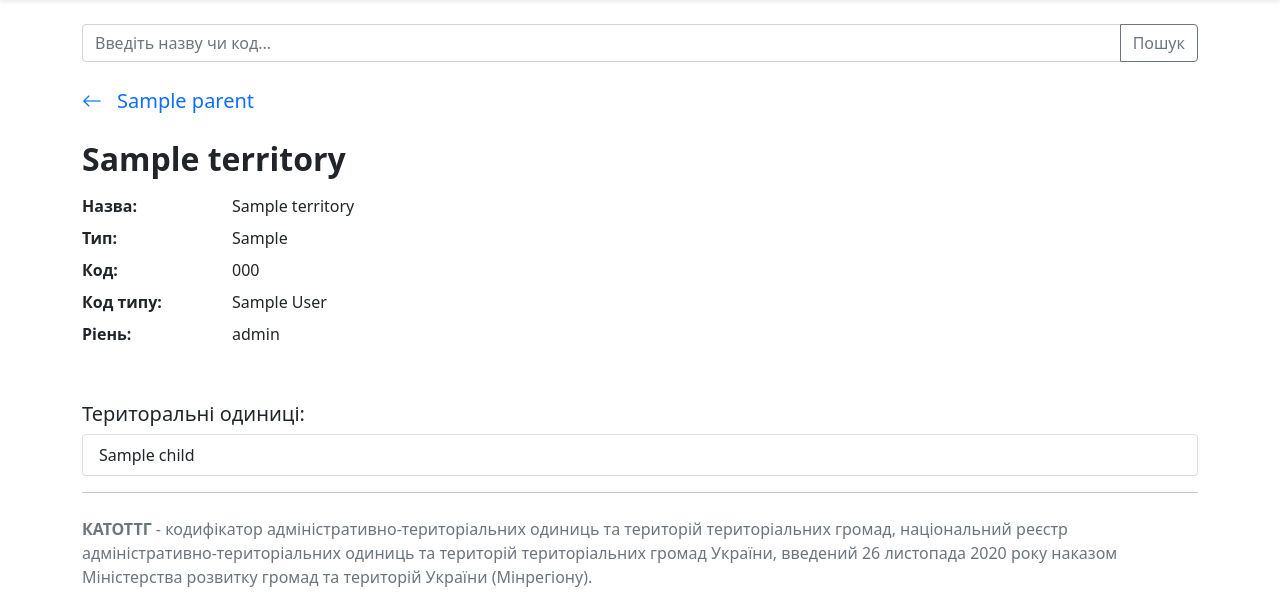
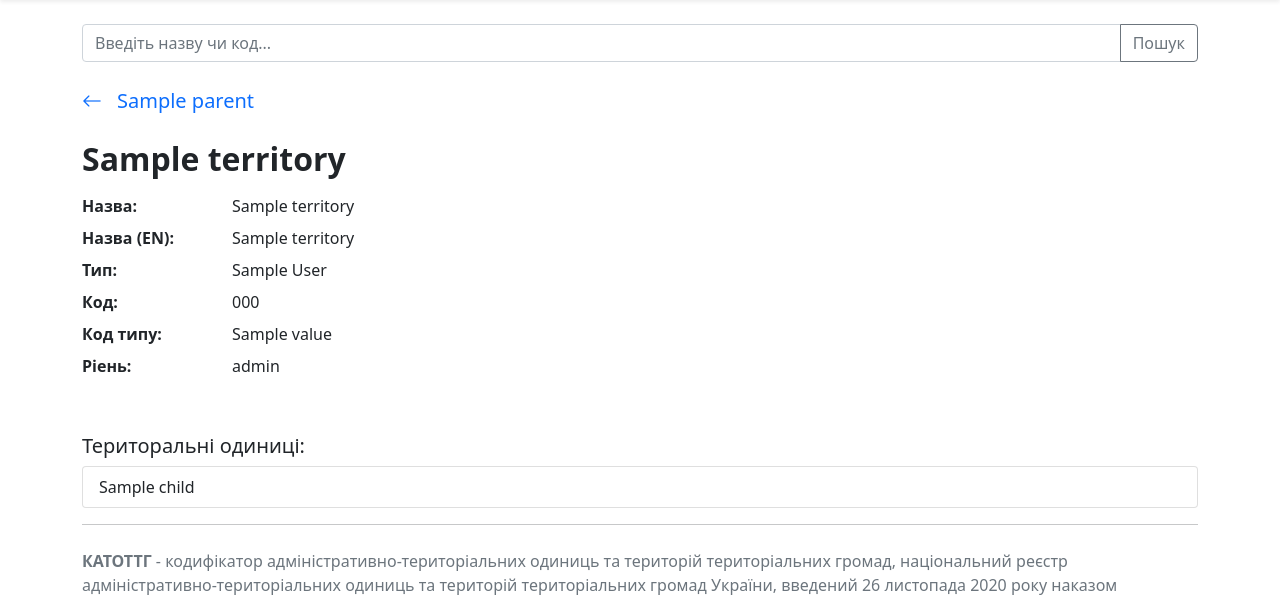
Before and after one commit to lpite/directory.org.ua, a FastAPI app: template templates/details.html in a window 1280 px wide. Shown: the part 56-651 px from the top of the page. Run offline with FastAPI, Linux system fonts and the light colour scheme; the template is opened without the code that fills it: most values are stand-ins (such as "Sample title", 1, 10 or a date in 2020); parts of the project's set-up code (start-up, migrations or seed data) failed here and were passed over; some libraries are stand-ins or nearby versions.

Commit message:
Add name_en to view

```diff
--- a/templates/details.html
+++ b/templates/details.html
@@ -19,12 +19,14 @@
   <dl class="definition mt-3">
     <dt>Назва:</dt>
     <dd>{{ territory.name }}</dd>
+    <dt>Назва (EN):</dt>
+    <dd>{{ territory.name_en }}</dd>
     <dt>Тип:</dt>
-    <dd>{{ territory.get_category_display }}</dd>
+    <dd>{{ territory.category.display_name }}</dd>
     <dt>Код:</dt>
     <dd>{{ territory.code }}</dd>
     <dt>Код типу:</dt>
-    <dd>{{ territory.category.display_name }}</dd>
+    <dd>{{ territory.category.value }}</dd>
     <dt>Ріень:</dt>
     <dd>{{ territory.level }}</dd>
   </dl>
```
